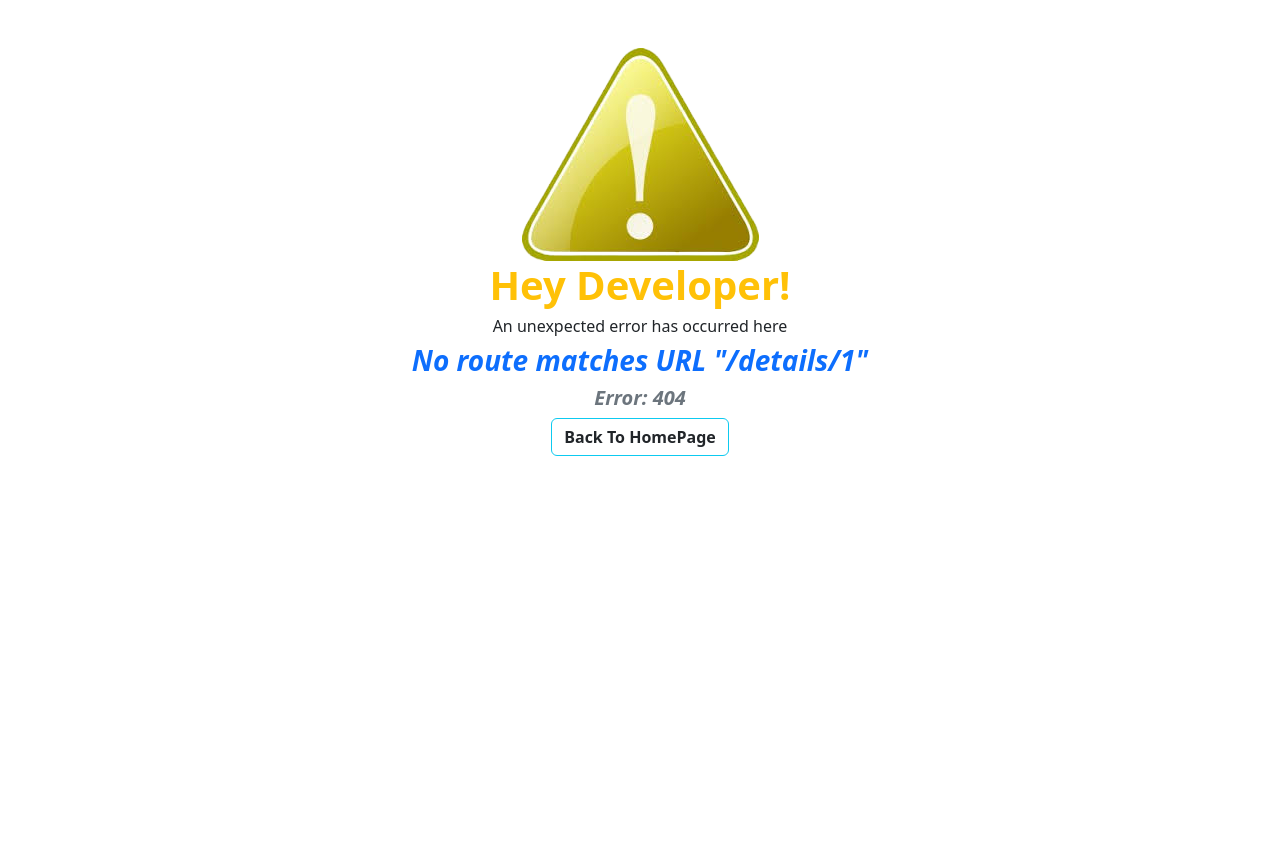
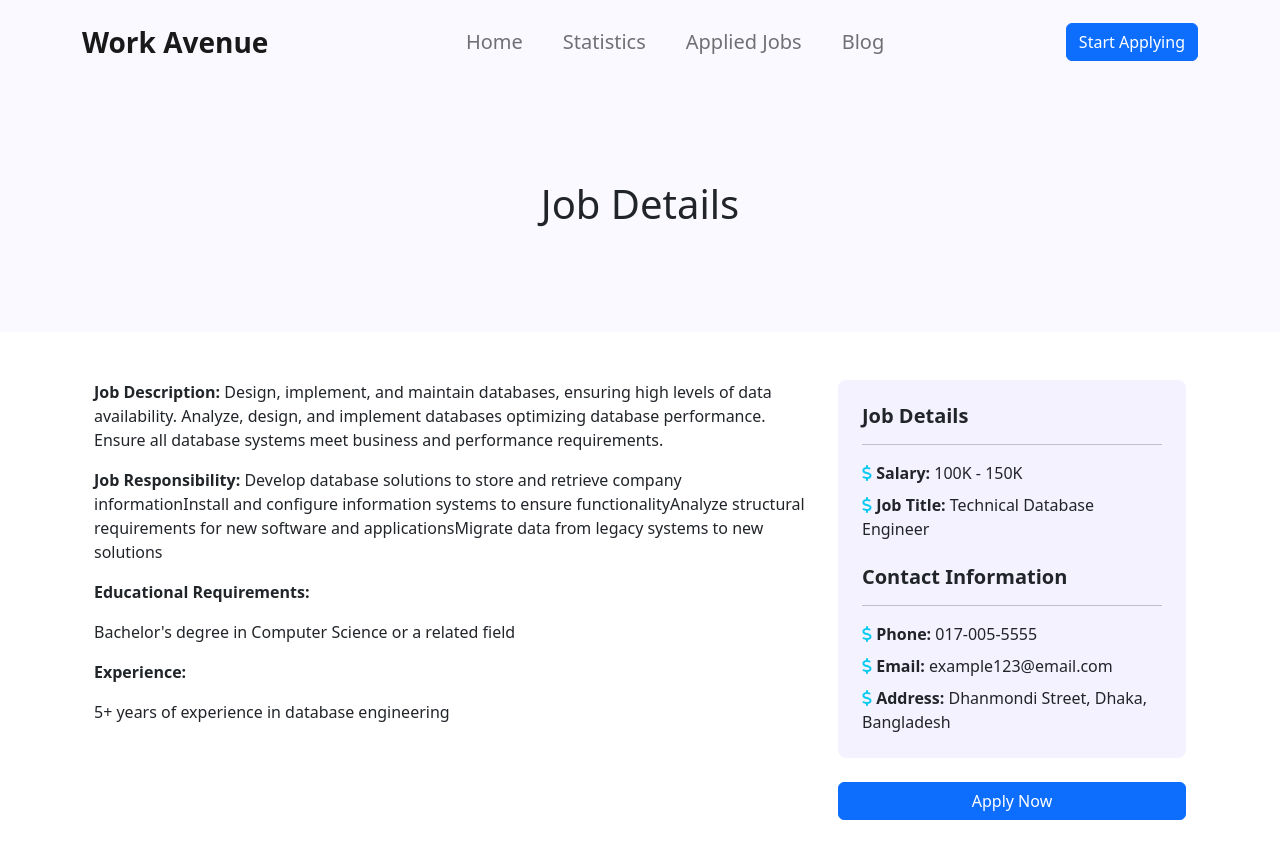
Before and after one commit to tanvir27/Career-Track, a React (Vite) app: page /details/1 in a window 1280 px wide. Before the commit this address had no page. Shown: the top 858 px of the page. Before the commit the page ends 800 px from the top, so only its background shows below. Built offline with nearby package versions, Linux system fonts and the light colour scheme.

Commit message:
details dynamic implemented

```diff
--- a/index.html
+++ b/index.html
@@ -5,12 +5,12 @@
     <link rel="icon" type="image/svg+xml" href="/vite.svg" />
     <meta name="viewport" content="width=device-width, initial-scale=1.0" />
     <title>Work Avenue</title>
-    <link
+    <!-- <link
       href="https://cdn.jsdelivr.net/npm/bootstrap@5.3.0-alpha3/dist/css/bootstrap.min.css"
       rel="stylesheet"
       integrity="sha384-KK94CHFLLe+nY2dmCWGMq91rCGa5gtU4mk92HdvYe+M/SXH301p5ILy+dN9+nJOZ"
       crossorigin="anonymous"
-    />
+    /> -->
   </head>
   <body>
     <div id="root"></div>
--- a/src/App.jsx
+++ b/src/App.jsx
@@ -7,11 +7,8 @@ import Header from "./components/Header/Header";
 import { Outlet } from "react-router-dom";
 
 function App() {
-  const [count, setCount] = useState(0);
-
   return (
     <div className="App">
-
       <Header></Header>
       <Outlet></Outlet>
     </div>
--- a/src/components/Home/Home.jsx
+++ b/src/components/Home/Home.jsx
@@ -1,21 +1,36 @@
 import React, { useEffect, useState } from "react";
 import { Container, Row, Col, Button } from "react-bootstrap";
-
 import bannerImg from "../../assets/P3OLGJ1.png";
 import "./Home.css";
-import { Link } from "react-router-dom";
+import { Link, useLoaderData } from "react-router-dom";
 import CategoryList from "../CategoryList/CategoryList";
 import Job from "../Job/Job";
 const Home = () => {
+
+
   const [data, setData] = useState([]);
+  const [jobData, setJobData] = useState([]);
 
+
+
+
+// for category data
   useEffect(() => {
     fetch("categoryData.json")
       .then((res) => res.json())
       .then((data) => setData(data));
   }, []);
 
+  // for job data
+   useEffect(() => {
+     fetch('jobData.json')
+       .then((res) => res.json())
+       .then((data) => setJobData(data));
+   }, []);
+
+
   return (
+
     <div>
       <div className="banner-section common-styles mx-auto mb-5">
         <Container>
@@ -69,48 +84,56 @@ const Home = () => {
           </p>
         </div>
         <div className="row row-cols-1 row-cols-md-2 g-2 mt-2">
+          {jobData.slice(0, 4).map((jData) => (
+            <div className="">
               <div class="col rounded p-3">
                 <div class="card">
                   <div className="p-4">
                     <div>
-                  <img
-                    className="img-fluid"
-                    src="../../../public/All Images/google-1-1 1.png"
-                    alt=""
-                  />
+                      <img className="img-fluid" src={jData.logo} alt="" />
                     </div>
                     <h3>Technical Database Engineer</h3>
-                <p className="">Google LLC</p>
+                    <p className="">{jData.title}</p>
                     <div className="d-flex gap-3">
                       <button type="button" class="btn btn-outline-primary">
-                    Remote
+                        {jData.workType[0]}
                       </button>
                       <button type="button" class="btn btn-outline-secondary">
-                    Onsite
+                        {jData.workType[1]}
                       </button>
                     </div>
                     <div className="d-flex gap-5 my-3">
                       <div>
-                    <span>Icon</span> {""}
-                    <span>Dhaka Bangladesh</span>
+                        <span>
+                          <img src={jData.icon} alt="" />
+                        </span>{" "}
+                        {""}
+                        <span>{jData.location}</span>
                       </div>
 
                       <div>
-                    <span>Icon</span> {""}
-                    <span>Salary: 100k-150k</span>
+                        <span>
+                          <img src={jData.icon} alt="" />
+                        </span>{" "}
+                        {""}
+                        <span>Salary: {jData.salary}</span>
                       </div>
                     </div>
+                    <Link to={`/details/${jData.id}`}>
+                      {" "}
                       <button type="button" class="btn btn-primary">
                         View Details
                       </button>
+                    </Link>
                   </div>
                 </div>
               </div>
             </div>
+          ))}
+        </div>
 
         <div className="text-center mt-4">
-          <Link to={'/jobs'}>
-
+          <Link to={"/jobs"}>
             <button type="button" class="btn btn-primary ">
               See All Jobs
             </button>
--- a/src/components/Job/Job.jsx
+++ b/src/components/Job/Job.jsx
@@ -1,9 +1,9 @@
 import React from "react";
-import { useLoaderData } from "react-router-dom";
+import { Link, useLoaderData } from "react-router-dom";
 
 const Job = () => {
   const jobData = useLoaderData();
-  // const jobData = dataJ.data;
+
   console.log(jobData);
   return (
     <div className="container">
@@ -43,9 +43,12 @@ const Job = () => {
                       <span>Salary: {job.salary}</span>
                     </div>
                   </div>
-                  <button type="button" class="btn btn-primary">
-                    View Details
-                  </button>
+                  <Link to={`/details/${job.id}`}>
+                    {" "}
+                    <button type="button" class="btn btn-primary">
+                      View Details
+                    </button>
+                  </Link>
                 </div>
               </div>
             </div>
--- a/src/components/JobDetails/JobDetails.jsx
+++ b/src/components/JobDetails/JobDetails.jsx
@@ -1,10 +1,34 @@
-import React from "react";
+import React, { useEffect, useState } from "react";
 import ReactDOM from "react-dom";
+import { useLoaderData, useParams } from "react-router-dom";
 import { FontAwesomeIcon } from "@fortawesome/react-fontawesome";
 import { faDollarSign } from "@fortawesome/free-solid-svg-icons";
 
+
 const JobDetails = () => {
+
+  const [data, setData] = useState(null);
+
+  const dataPass = useLoaderData();
+  console.log(dataPass);
+
+  const { jobId } = useParams();
+  console.log(jobId);
+
+  useEffect(() => {
+    if (dataPass) {
+      const storedData = dataPass.find((data) => data.id === parseInt(jobId));
+      setData(storedData);
+    }
+  },[dataPass,jobId])
+
+  if (!data)  {
+    return <p>Data Not Found</p>
+  }
+
   return (
+    <div>
+      {
         <div className="">
           <div className="common-styles py-5 text-center">
             <h1 className="py-0 py-lg-5">Job Details</h1>
@@ -13,33 +37,19 @@ const JobDetails = () => {
             <div className="content-section col-md-8">
               <div>
                 <span className="fw-bold">Job Description: </span>{" "}
-            <span>
-              {" "}
-              A UI/UX (User Interface/User Experience) designer is responsible
-              for designing and creating engaging and effective interfaces for
-              software and web applications. This includes designing the layout,
-              visual design, and interactivity of the user interface.
-            </span>
+                <span>{data.jobDescription}</span>
               </div>
               <div className="mt-3">
                 <span className="fw-bold">Job Responsibility: </span>{" "}
-            <span>
-              {" "}
-              Collaborating with cross-functional teams: UI/UX designers often
-              work closely with other teams, including product management,
-              engineering, and marketing, to ensure that the user interface is
-              aligned with business and technical requirements. You will need to
-              be able to effectively communicate your design ideas and gather
-              feedback from other team members.
-            </span>
+                <span>{data.jobResponsibility}</span>
               </div>
               <div className="mt-3">
                 <p className="fw-bold">Educational Requirements: </p>
-            <p>Bachelor degree to complete any reputational university.</p>
+                <p>{data.educationRequirements}</p>
               </div>
               <div className="mt-3">
                 <p className="fw-bold">Experience: </p>
-            <p>2-3 Years in this field.</p>
+                <p>{data.experienceRequirements}</p>
               </div>
             </div>
             <div className="col-md-4">
@@ -55,7 +65,7 @@ const JobDetails = () => {
                       />
                     </span>{" "}
                     <span className="fw-bold">Salary: </span>{" "}
-                <span>100k-150k (Per Month)</span>
+                    <span>{data.salary}</span>
                   </div>
                   <div className="mt-2">
                     <span>
@@ -65,7 +75,7 @@ const JobDetails = () => {
                       />
                     </span>{" "}
                     <span className="fw-bold">Job Title: </span>{" "}
-                <span>Product Designer</span>
+                    <span>{data.title}</span>
                   </div>
                 </div>
                 <div className="mt-4">
@@ -80,7 +90,7 @@ const JobDetails = () => {
                     />
                   </span>{" "}
                   <span className="fw-bold">Phone: </span>{" "}
-              <span>01750 -00 - 0000</span>
+                  <span>{data.contactInfo.phone}</span>
                 </div>
                 <div className="mt-2">
                   <span>
@@ -90,7 +100,7 @@ const JobDetails = () => {
                     />
                   </span>{" "}
                   <span className="fw-bold">Email: </span>{" "}
-              <span>info@gmail.com</span>
+                  <span>{data.contactInfo.email}</span>
                 </div>
                 <div className="mt-2">
                   <span>
@@ -100,7 +110,7 @@ const JobDetails = () => {
                     />
                   </span>{" "}
                   <span className="fw-bold">Address: </span>{" "}
-              <span>Dhanmondi 32, Sukrabad Dhaka, Bangladesh</span>
+                  <span>{data.contactInfo.address}</span>
                 </div>
               </div>
               <div className="mt-4">
@@ -111,6 +121,8 @@ const JobDetails = () => {
             </div>
           </div>
         </div>
+      }
+    </div>
   );
 };
 
--- a/src/main.jsx
+++ b/src/main.jsx
@@ -36,7 +36,7 @@ const router = createBrowserRouter([
       {
         path: "/statistics",
         element: <Statistics></Statistics>,
-        // loader: () => fetch('statistics.json')
+
       },
       {
         path: "/applied",
@@ -47,7 +47,8 @@ const router = createBrowserRouter([
         element: <Blog></Blog>,
       },
       {
-        path: "/details",
+        path: "/details/:jobId",
+        loader: ()=> fetch('/public/jobData.json'),
         element: <JobDetails></JobDetails>,
       },
     ],
```
Lines whose indentation alone changed are shown as unchanged.
